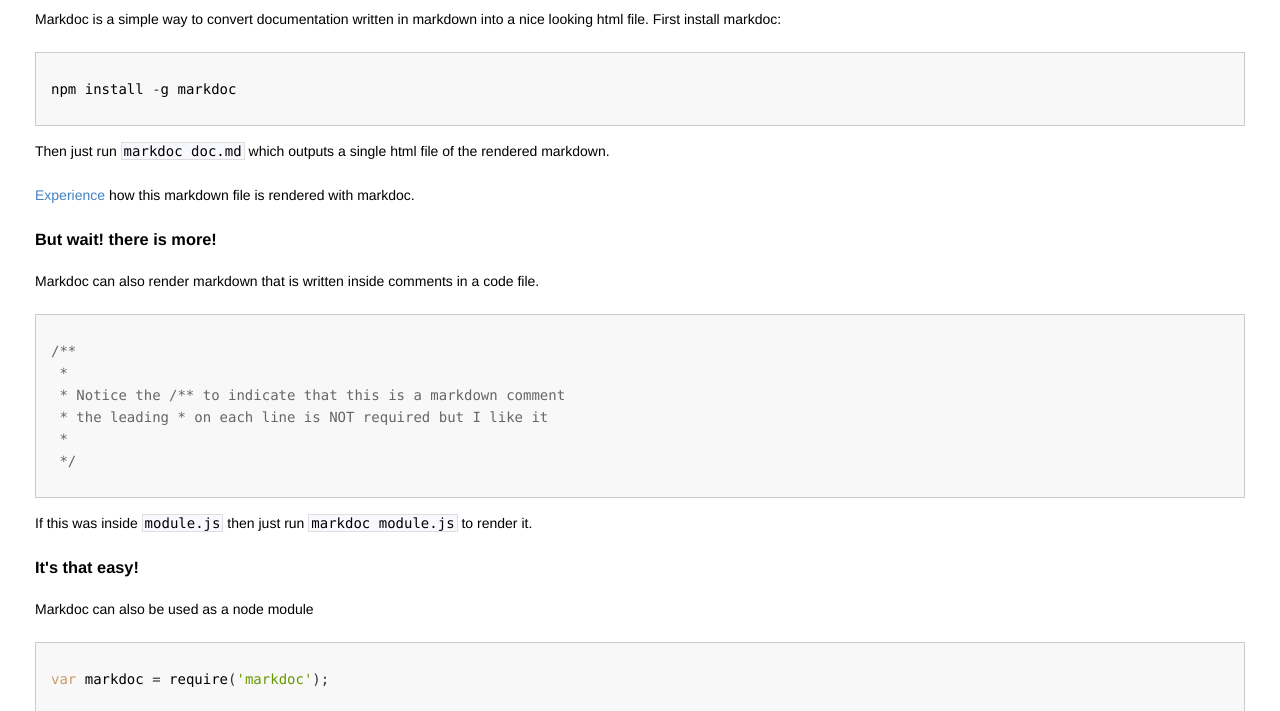
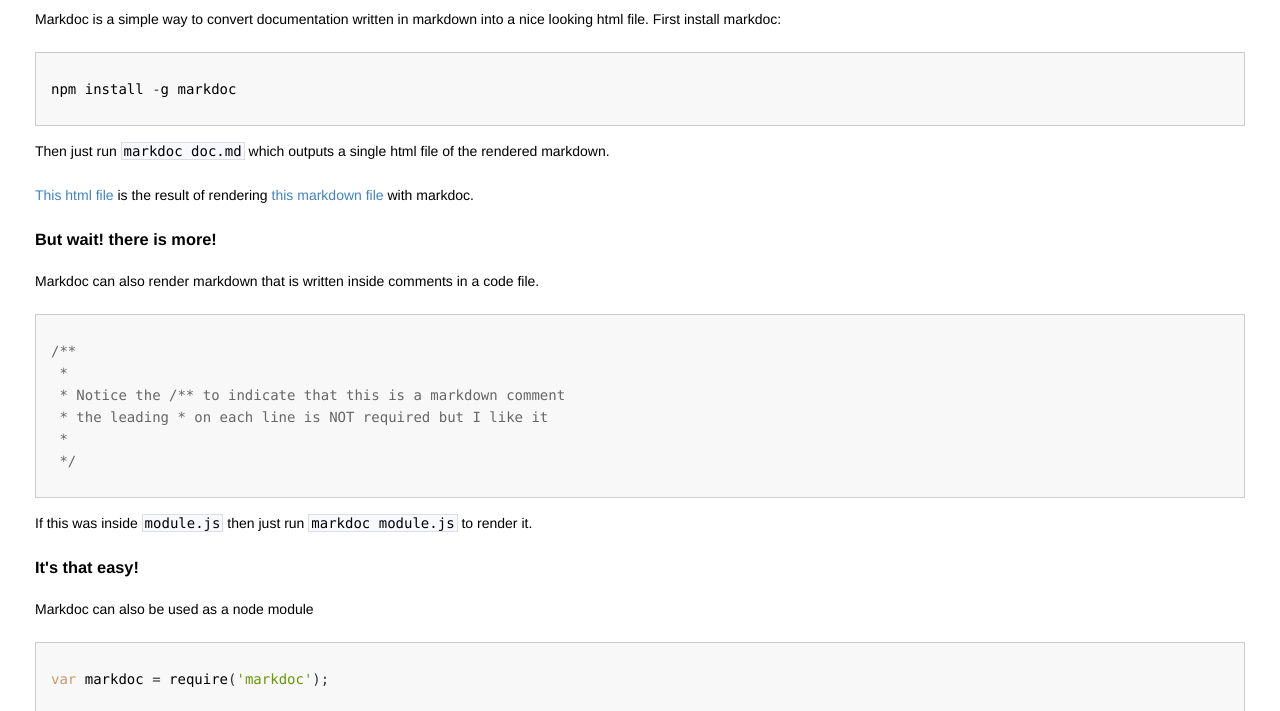
Before and after one commit to mafintosh/markdoc, a plain HTML site: page index.html in a window 1280 px wide. Shown: the part 89-800 px from the top of the page. Drawn offline with Linux system fonts and the light colour scheme.

Commit message:
updated page

```diff
--- a/index.html
+++ b/index.html
@@ -1,3 +1,4 @@
+
 <!DOCTYPE>
 <html>
 	<head>
@@ -88,7 +89,7 @@
 
 <p>Then just run <code>markdoc doc.md</code> which outputs a single html file of the rendered markdown.</p>
 
-<p><a href="http://api.ge.tt/0/8CDCvt4/1/blob">Experience</a> how this markdown file is rendered with markdoc.</p>
+<p><a href="http://mafintosh.github.com/markdoc">This html file</a> is the result of rendering <a href="https://raw.github.com/mafintosh/markdoc/master/README.md">this markdown file</a> with markdoc.</p>
 
 <h3>But wait! there is more!</h3>
 
```
